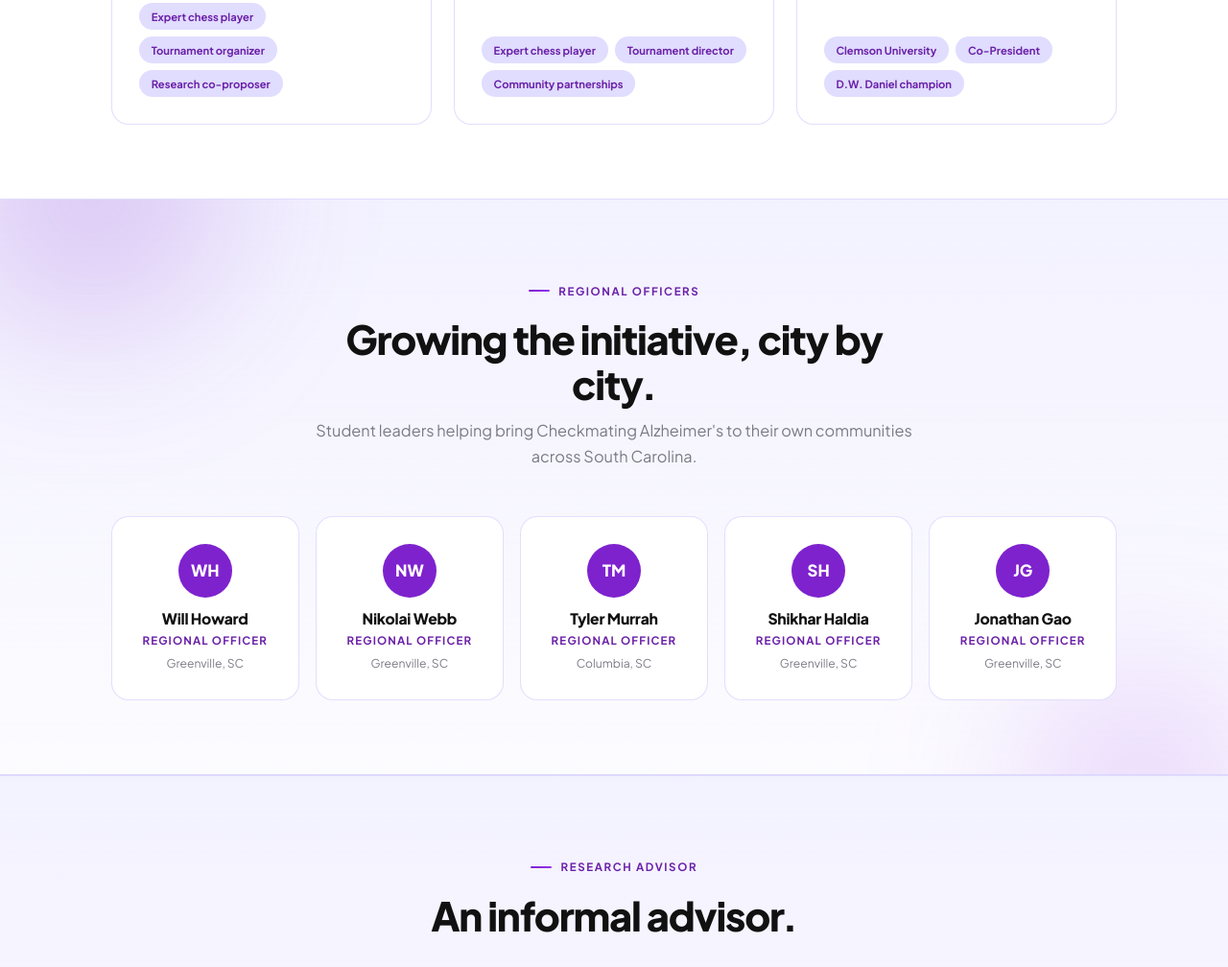
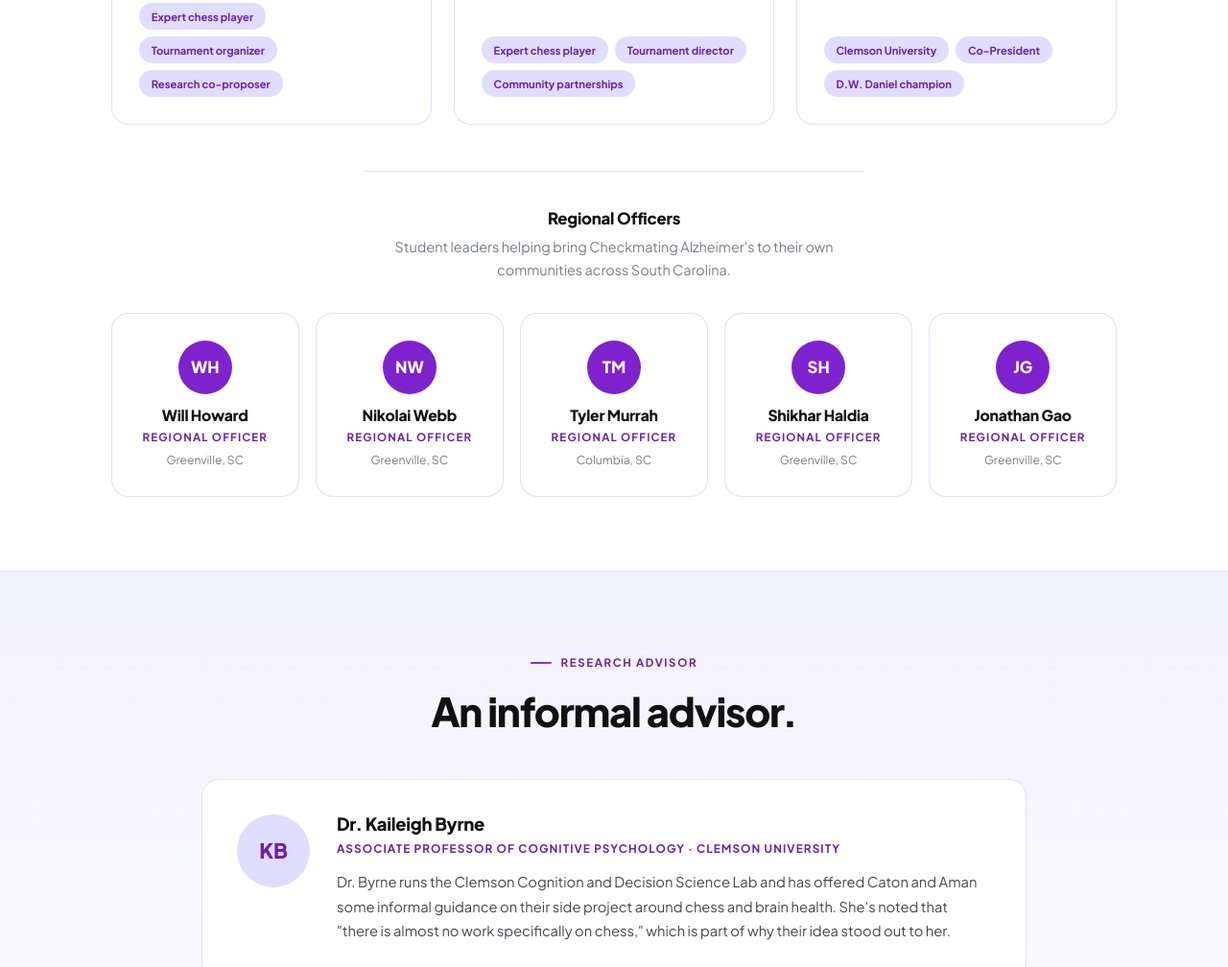
Before and after one commit to omphalos18/checkmatingalzheimers, a website: page team.html in a window 1280 px wide. Shown: the part 1459-2467 px from the top of the page at 96% size. Drawn offline with Linux system fonts and the light colour scheme.

Commit message:
merge founders and regional officers into one continuous team section

```diff
--- a/team.html
+++ b/team.html
@@ -36,6 +36,9 @@
     .advisor-card p { font-size: .92rem; color: var(--ink-2); line-height: 1.75; }
     @media (max-width: 620px) { .advisor-card { flex-direction: column; align-items: center; text-align: center; } }
 
+    .officer-heading { text-align: center; max-width: 520px; margin: 3rem auto 2rem; padding-top: 2.5rem; border-top: 1px solid var(--border-soft); }
+    .officer-heading h3 { font-size: 1.05rem; margin-bottom: .5rem; }
+    .officer-heading p { font-size: .9rem; color: var(--ink-3); }
     .officer-grid { display: grid; grid-template-columns: repeat(5, 1fr); gap: 1.1rem; }
     .officer-card { text-align: center; padding: 1.75rem 1rem; }
     .officer-card .team-initial { width: 56px; height: 56px; font-size: 1.05rem; margin-bottom: .8rem; background: var(--acc); }
@@ -96,11 +99,11 @@
       </div>
     </header>
 
-    <!-- Core team -->
+    <!-- Team -->
     <section class="section">
       <div class="container">
         <div class="section-head center reveal">
-          <div class="eyebrow">Founders &amp; Core Team</div>
+          <div class="eyebrow">Our Team</div>
           <h2>The people behind the initiative.</h2>
         </div>
 
@@ -161,15 +164,9 @@
           </div>
 
         </div>
-      </div>
-    </section>
 
-    <!-- Regional Officers -->
-    <section class="section section-feature">
-      <div class="container">
-        <div class="section-head center reveal">
-          <div class="eyebrow">Regional Officers</div>
-          <h2>Growing the initiative, city by city.</h2>
+        <div class="officer-heading reveal">
+          <h3>Regional Officers</h3>
           <p>Student leaders helping bring Checkmating Alzheimer's to their own communities across South Carolina.</p>
         </div>
         <div class="officer-grid">
```
